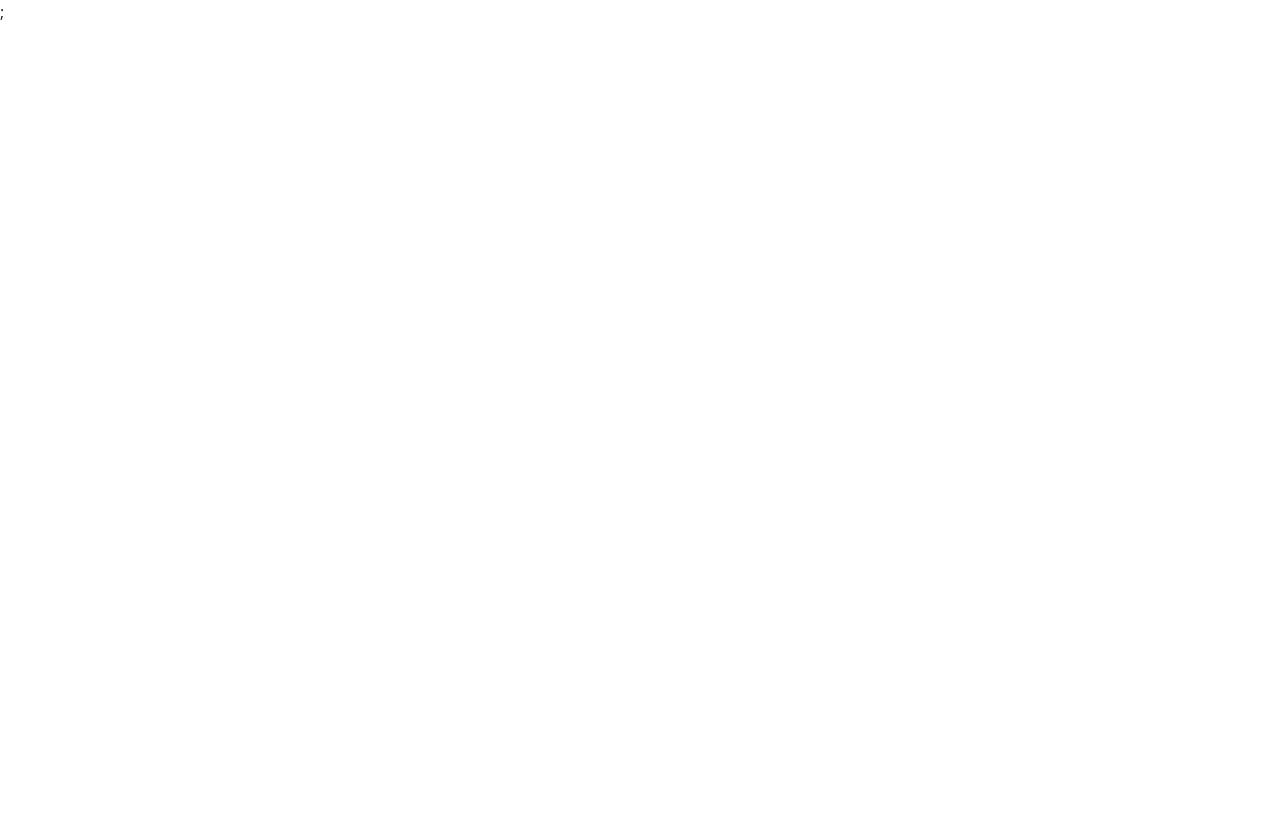
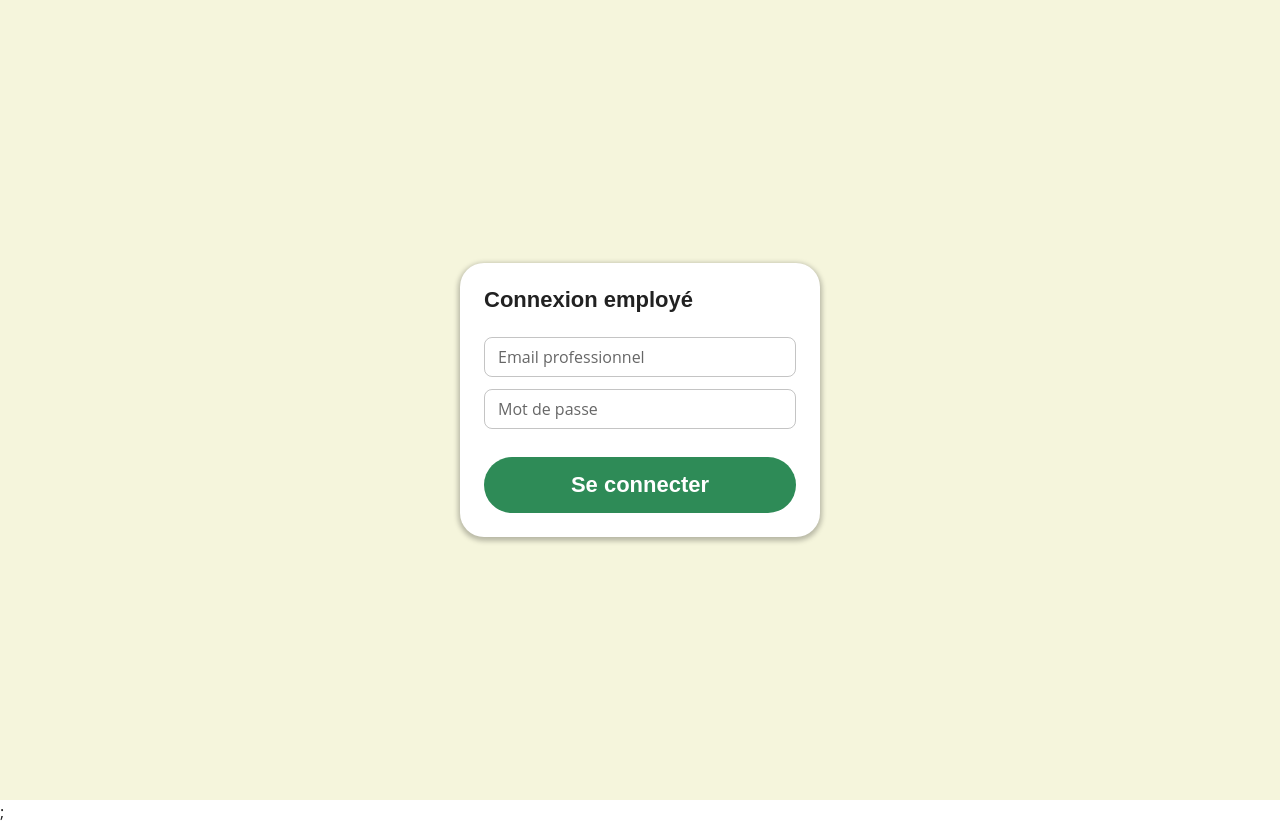
Before and after one commit to antoine62232/camping, a React (Vite) app in the folder front/: page /admin/login in a window 1280 px wide. Before the commit this address had no page. Before the commit the page ends 800 px from the top, so only its background shows below. Built offline with nearby package versions, Linux system fonts and the light colour scheme.

Commit message:
feature/ajout du login employee + context

```diff
--- a/front/src/App.jsx
+++ b/front/src/App.jsx
@@ -2,6 +2,7 @@ import './App.css'
 import ReservationPage from './pages/ReservationPage';
 import { BrowserRouter, Routes, Route } from 'react-router-dom';
 import AuthPage from "./pages/AuthPage";
+import AdminLoginPage from "./pages/AdminLoginPage";
 
 function App() {
   return <>
@@ -9,6 +10,7 @@ function App() {
       <Routes>
         <Route path="/reservation" element={<ReservationPage />} />
         <Route path="/auth" element={<AuthPage />} />
+        <Route path="/admin/login" element={<AdminLoginPage />} />
       </Routes>
     </BrowserRouter>
     ;
--- a/front/src/components/AuthBox.jsx
+++ b/front/src/components/AuthBox.jsx
@@ -1,4 +1,3 @@
-// src/components/AuthBox.jsx
 import { useState } from "react";
 import {
   Box,
@@ -9,17 +8,16 @@ import {
   Button,
   IconButton,
   InputAdornment,
-  Checkbox,
-  FormControlLabel,
   Typography,
   Stack,
   Grid,
+  Link,
 } from "@mui/material";
 import { Visibility, VisibilityOff } from "@mui/icons-material";
 import { useFormik } from "formik";
 import { registerSchema, loginSchema } from "../schemas/authSchema";
 import { registerUser, loginUser } from "../services/usersService";
-import { useNavigate } from "react-router-dom";
+import { useNavigate, Link as RouterLink } from "react-router-dom";
 
 function AuthBox() {
   const navigate = useNavigate();
@@ -59,19 +57,17 @@ function AuthBox() {
             lastNameUser: values.lastName,
             firstNameUser: values.firstName,
             dateOfBirth: values.dateOfBirth,
-            streetNumberUser: values.streetNumber || null,
-            streetNameUser: values.streetName || null,
-            postalCodeUser: values.postalCode || null,
-            cityUser: values.city || null,
+            streetNumberUser: values.streetNumber,
+            streetNameUser: values.streetName,
+            postalCodeUser: values.postalCode,
+            cityUser: values.city,
             adressComplementUser: values.adressComplement || null,
             emailUser: values.email,
             passwordUser: values.password,
             phoneNumberUser: values.phoneNumber,
           });
 
-          setTab(1);
-          setRegisterStep(1);
-          resetForm();
+          setRegisterStep(4);
           return;
         }
 
@@ -121,8 +117,12 @@ function AuthBox() {
             setRegisterStep(1);
           }}
           textColor="primary"
-          TabIndicatorProps={{ style: { backgroundColor: "#2E8B57" } }}
-          sx={{ mb: 2 }}
+          sx={{
+            mb: 2,
+            "& .MuiTabs-indicator": {
+              backgroundColor: "#2E8B57",
+            },
+          }}
         >
           <Tab
             label="S’enregistrer"
@@ -464,6 +464,47 @@ function AuthBox() {
               />
             </>
           )}
+          {isRegister && registerStep === 4 && (
+            <Box textAlign="center" sx={{ py: 4 }}>
+              <Box
+                sx={{
+                  width: "100%",
+                  height: 160,
+                  bgcolor: "primary.main",
+                  borderRadius: 3,
+                  mb: 2,
+                  display: "flex",
+                  alignItems: "center",
+                  justifyContent: "center",
+                  color: "textondark.default",
+                  fontSize: 24,
+                  fontWeight: 700,
+                }}
+              >
+                Inscription réussie !
+              </Box>
+              <Typography variant="h6" sx={{ mb: 1 }}>
+                Votre inscription est maintenant réussie !
+              </Typography>
+              <Typography variant="body2" color="text.secondary" sx={{ mb: 3 }}>
+                Vous pouvez maintenant accéder au site et réserver votre séjour.
+              </Typography>
+              <Button
+                fullWidth
+                variant="contained"
+                color="primary"
+                sx={{ borderRadius: 999, py: 1.1 }}
+                onClick={() => {
+                  f.resetForm();
+                  setTab(1);
+                  setRegisterStep(1);
+                  navigate("/");
+                }}
+              >
+                Aller sur le site
+              </Button>
+            </Box>
+          )}
 
           {/* BOUTON PRINCIPAL */}
           <Button
@@ -479,6 +520,21 @@ function AuthBox() {
               ? "Suivant"
               : "Sauvegarder les informations"}
           </Button>
+
+          <Typography
+            variant="body2"
+            align="center"
+            sx={{ mt: 2, fontSize: 12 }}
+          >
+            Espace employé ?{" "}
+            <Link
+              component={RouterLink}
+              to="/admin/login"
+              sx={{ color: "primary.main", fontWeight: 600 }}
+            >
+              Se connecter ici
+            </Link>
+          </Typography>
         </Box>
       </Paper>
     </Box>
--- /dev/null
+++ b/front/src/context/EmployeeAuthContext.jsx
@@ -0,0 +1,29 @@
+import { createContext, useState } from "react";
+import { loginEmployee, logoutEmployee } from "../services/employeesService";
+
+const EmployeeAuthContext = createContext(null);
+
+export function EmployeeAuthProvider({ children }) {
+  const [employee, setEmployee] = useState(() => {
+    const stored = localStorage.getItem("employee");
+    return stored ? JSON.parse(stored) : null;
+  });
+
+  const login = async (credentials) => {
+    const data = await loginEmployee(credentials);
+    setEmployee(data.employee);
+  };
+
+  const logout = () => {
+    logoutEmployee();
+    setEmployee(null);
+  };
+
+  return (
+    <EmployeeAuthContext.Provider value={{ employee, login, logout }}>
+      {children}
+    </EmployeeAuthContext.Provider>
+  );
+}
+
+export default EmployeeAuthContext;
--- /dev/null
+++ b/front/src/hooks/useEmployeeAuth.js
@@ -0,0 +1,4 @@
+import { useContext } from "react";
+import EmployeeAuthContext from "../context/EmployeeAuthContext";
+
+export const useEmployeeAuth = () => useContext(EmployeeAuthContext);
--- a/front/src/main.jsx
+++ b/front/src/main.jsx
@@ -4,12 +4,15 @@ import "./index.css";
 import App from "./App.jsx";
 import { ThemeProvider, CssBaseline } from "@mui/material";
 import theme from "./theme";
+import { EmployeeAuthProvider } from "./context/EmployeeAuthContext";
 
 createRoot(document.getElementById("root")).render(
   <ThemeProvider theme={theme}>
     <StrictMode>
       <CssBaseline enableColorScheme />
-      <App />
+      <EmployeeAuthProvider>
+        <App />
+      </EmployeeAuthProvider>
     </StrictMode>
   </ThemeProvider>
 );
--- /dev/null
+++ b/front/src/pages/AdminLoginPage.jsx
@@ -0,0 +1,100 @@
+import { useState } from "react";
+import {
+  Box,
+  Paper,
+  TextField,
+  Button,
+  Typography
+} from "@mui/material";
+import { useNavigate } from "react-router-dom";
+import { useEmployeeAuth } from "../hooks/useEmployeeAuth";
+
+function AdminLoginPage() {
+  const { login } = useEmployeeAuth();
+  const navigate = useNavigate();
+  const [email, setEmail] = useState("");
+  const [password, setPassword] = useState("");
+  const [error, setError] = useState("");
+
+  const handleSubmit = async (e) => {
+    e.preventDefault();
+    setError("");
+    try {
+      await login({ email, password });
+      navigate("/admin");
+    } catch (err) {
+      console.error(err);
+      setError("Identifiants invalides");
+    }
+  };
+
+  return (
+    <Box
+      sx={{
+        minHeight: "100vh",
+        bgcolor: "section.main",
+        display: "flex",
+        alignItems: "center",
+        justifyContent: "center",
+        px: 2
+      }}
+    >
+      <Paper
+        elevation={0}
+        sx={{
+          width: 360,
+          maxWidth: "100%",
+          px: 3,
+          py: 3,
+          borderRadius: 3,
+          bgcolor: "background.paper",
+          boxShadow: (theme) => theme.shadows.customSoft
+        }}
+      >
+        <Typography variant="h2" sx={{ mb: 2, fontSize: 22 }}>
+          Connexion employé
+        </Typography>
+
+        <Box component="form" onSubmit={handleSubmit} noValidate>
+          <TextField
+            fullWidth
+            margin="dense"
+            label="Email professionnel"
+            type="email"
+            value={email}
+            onChange={(e) => setEmail(e.target.value)}
+            size="small"
+          />
+
+          <TextField
+            fullWidth
+            margin="dense"
+            label="Mot de passe"
+            type="password"
+            value={password}
+            onChange={(e) => setPassword(e.target.value)}
+            size="small"
+          />
+
+          {error && (
+            <Typography color="error" variant="body2" sx={{ mt: 1 }}>
+              {error}
+            </Typography>
+          )}
+
+          <Button
+            fullWidth
+            type="submit"
+            variant="contained"
+            color="primary"
+            sx={{ mt: 3, borderRadius: 999, py: 1.1 }}
+          >
+            Se connecter
+          </Button>
+        </Box>
+      </Paper>
+    </Box>
+  );
+}
+
+export default AdminLoginPage;
```
